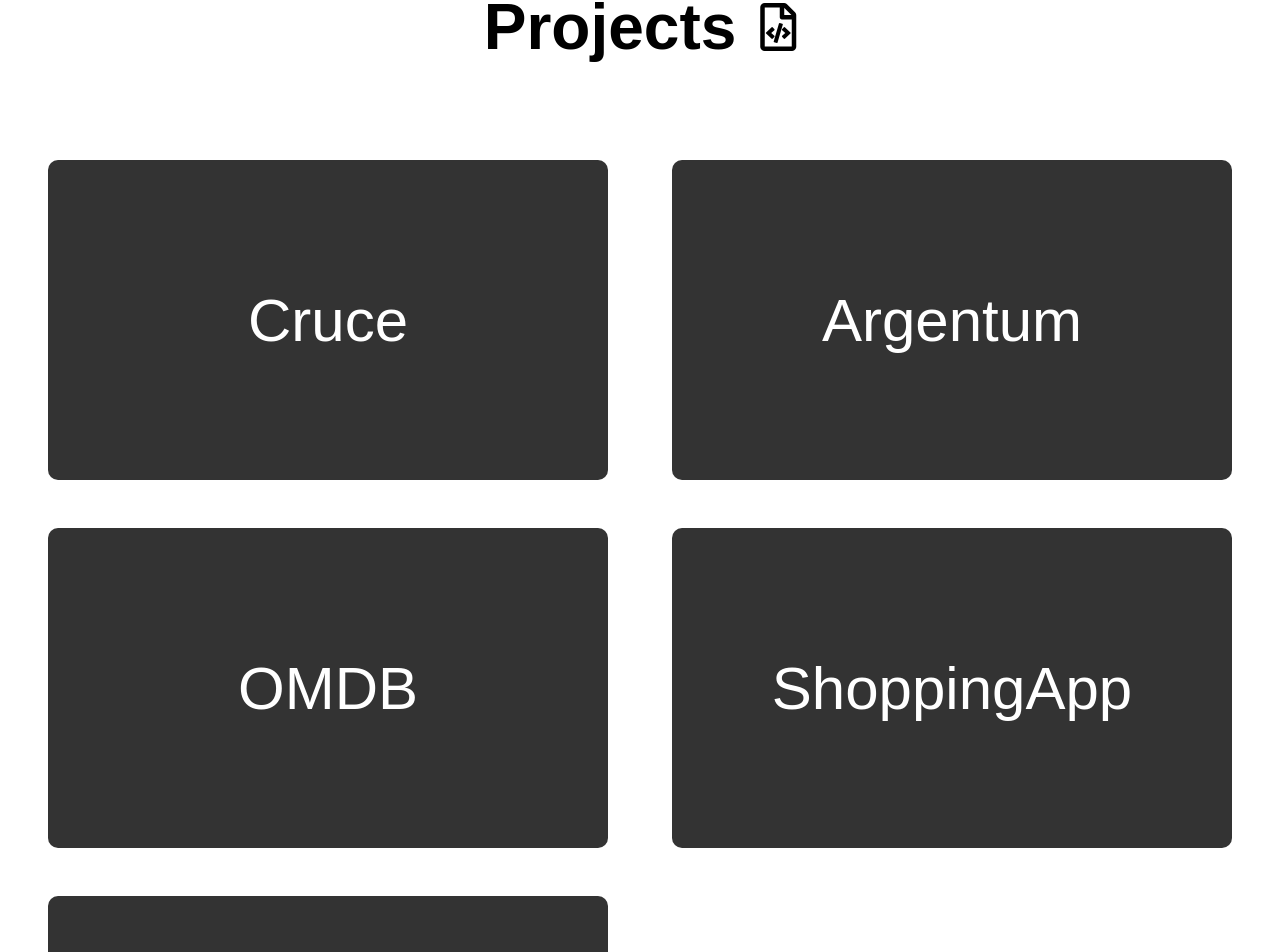
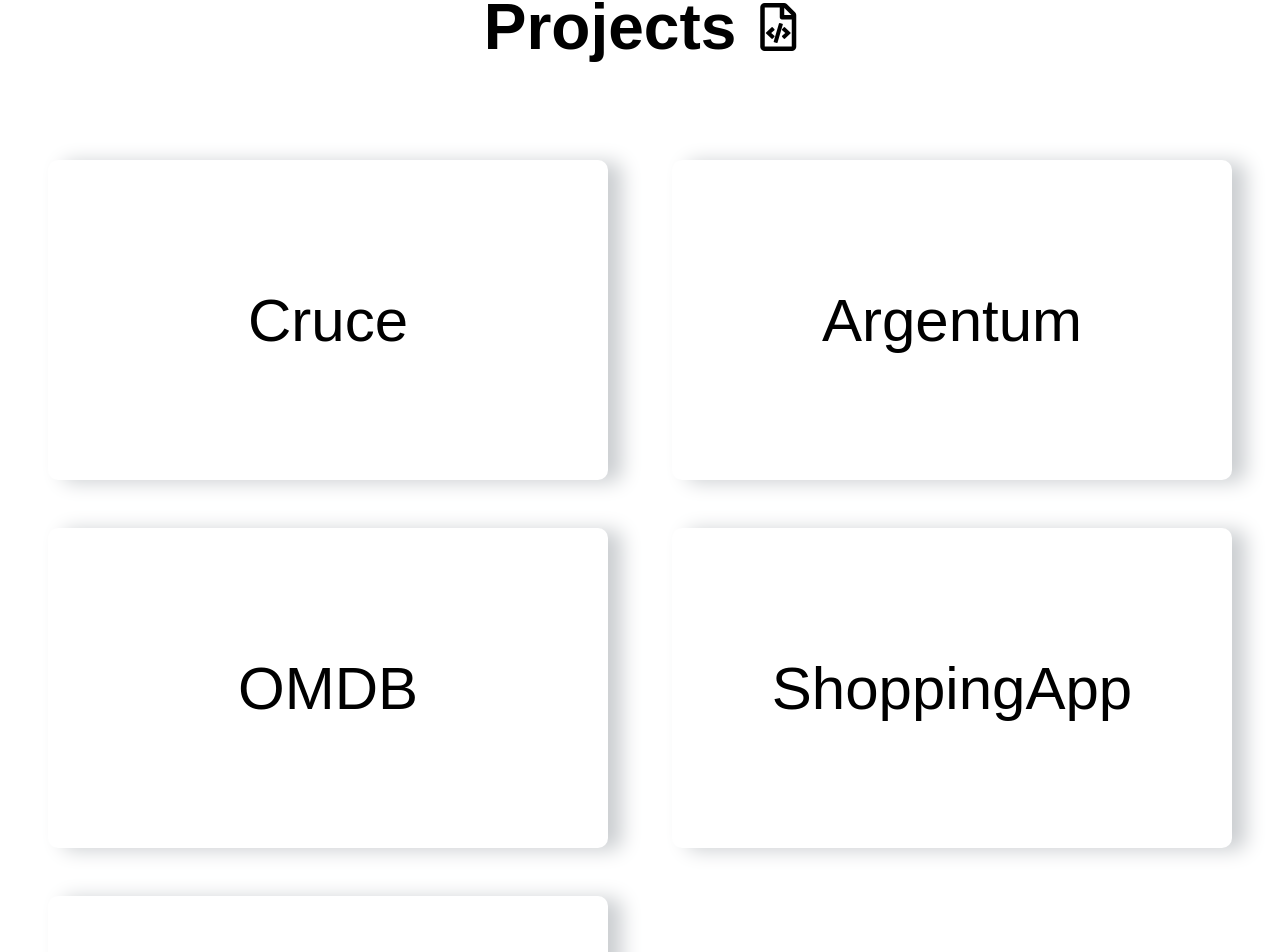
Before and after one commit to rinalditomas/portfolio, a React (Create React App) app: page /projects in a window 1280 px wide. Shown: the part 154-1106 px from the top of the page. Built offline with nearby package versions, Linux system fonts and the light colour scheme.

Commit message:
some changes

```diff
--- a/src/components/Footer/Footer.js
+++ b/src/components/Footer/Footer.js
@@ -4,7 +4,7 @@
 export default function Footer() {
     return (
         <div className="footer">
-            <span>© 2021 Created by <a href="https://www.linkedin.com/in/tomas-rinaldi-b4745b86/">Tomas Rinaldi</a> </span>
+            <span style={{color:'black'}}>© 2021 Created by <a href="https://www.linkedin.com/in/tomas-rinaldi-b4745b86/">Tomas Rinaldi</a> </span>
         </div>
     )
 }
--- a/src/components/Footer/footer.css
+++ b/src/components/Footer/footer.css
@@ -4,4 +4,5 @@
     font-size: 0.8em;
     text-align: center;
     margin-bottom: 10em;
+
   }
--- a/src/components/navbar/Navbar.css
+++ b/src/components/navbar/Navbar.css
@@ -45,7 +45,7 @@
   }
 
   .nav-links:hover {
-    background-color: #1888ff;
+    color:#FFCB00;
     border-radius: 4px;
     transition: all 0.2s ease-out;
   }
@@ -88,7 +88,7 @@
     }
 
     .nav-links {
-      color: ;
+      color: black ;
       text-align: center;
       padding: 2rem;
       width: 100%;
--- a/src/pages/Project.css
+++ b/src/pages/Project.css
@@ -21,17 +21,19 @@
 
 }
 .item1{
-  background-color:#333;
+  background-color:#ffffff;;
   height: 8em;
     padding:2em;
     border-radius:10px;
-    color:#fff;
+    color:black;
     display:flex;
     align-items:center;
     justify-content:center;
     font-size:40px;
     font-family:sans-serif;
-    flex-direction: column;
+  flex-direction: column;
+  box-shadow: 14px 2px 20px #cbced1,
+  -14px -14px 20px white
 }
 .paragraph{
 display: none;
@@ -100,43 +102,49 @@
 }
 
 .item2{
-  background-color:#333;
+  background-color:#ffffff;;
   height: 8em;
     padding:2em;
     border-radius:10px;
-    color:#fff;
+    color:black;
     display:flex;
     align-items:center;
     justify-content:center;
     font-size:40px;
     font-family:sans-serif;
   flex-direction: column;
+  box-shadow: 14px 2px 20px #cbced1,
+  -14px -14px 20px white
 }
 .item3{
-  background-color:#333;
+  background-color:#ffffff;;
   height: 8em;
     padding:2em;
     border-radius:10px;
-    color:#fff;
+    color:black;
     display:flex;
     align-items:center;
     justify-content:center;
     font-size:40px;
     font-family:sans-serif;
   flex-direction: column;
+  box-shadow: 14px 2px 20px #cbced1,
+  -14px -14px 20px white
 }
 .item4{
-  background-color:#333;
+  background-color:#ffffff;;
   height: 8em;
     padding:2em;
     border-radius:10px;
-    color:#fff;
+    color:black;
     display:flex;
     align-items:center;
     justify-content:center;
     font-size:40px;
     font-family:sans-serif;
   flex-direction: column;
+  box-shadow: 14px 2px 20px #cbced1,
+  -14px -14px 20px white
 }
 
 
```
